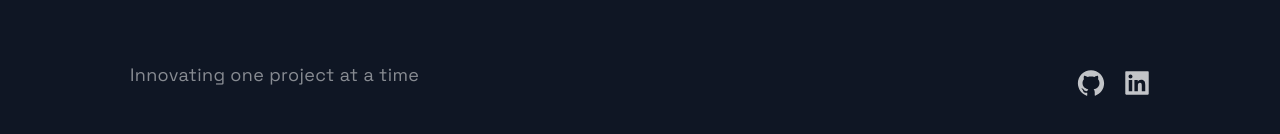
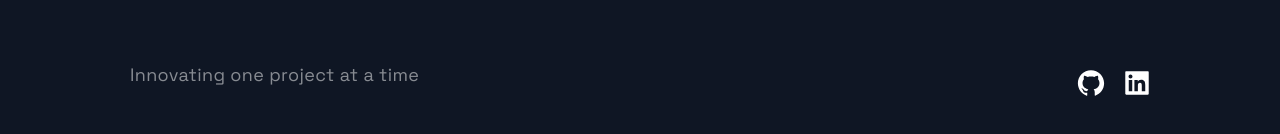
Before and after one commit to IbrahimMourad/NEXTJS-PORTFOLIO, a Next.js app: page / in a window 1280 px wide. Shown: the part 4327-4461 px from the top of the page. Built offline with nearby package versions, Linux system fonts and the light colour scheme.

Commit message:
fix issues in navbar

```diff
--- a/src/components/Footer/Footer.js
+++ b/src/components/Footer/Footer.js
@@ -1,7 +1,6 @@
 import React from 'react';
-import { AiFillGithub, AiFillInstagram, AiFillLinkedin } from 'react-icons/ai';
+import { AiFillGithub, AiFillLinkedin } from 'react-icons/ai';
 
-import { SocialIcons } from '../Header/HeaderStyles';
 import {
   CompanyContainer,
   FooterWrapper,
@@ -12,6 +11,7 @@ import {
   Slogan,
   SocialContainer,
   SocialIconsContainer,
+  SocialIcons,
 } from './FooterStyles';
 
 const Footer = () => {
@@ -34,10 +34,13 @@ const Footer = () => {
           <Slogan>Innovating one project at a time</Slogan>
         </CompanyContainer>
         <SocialContainer>
-          <SocialIcons href="https://github.com/IbrahimMourad">
+          <SocialIcons href="https://github.com/IbrahimMourad" target="_blank">
             <AiFillGithub size="3rem" />
           </SocialIcons>
-          <SocialIcons href="https://www.linkedin.com/in/ibrahimmourad97/">
+          <SocialIcons
+            href="https://www.linkedin.com/in/ibrahimmourad97/"
+            target="_blank"
+          >
             <AiFillLinkedin size="3rem" />
           </SocialIcons>
         </SocialContainer>
--- a/src/components/Footer/FooterStyles.js
+++ b/src/components/Footer/FooterStyles.js
@@ -140,3 +140,15 @@ export const LinkTitle = styled.h4`
     margin-bottom: 8px;
   }
 `;
+export const SocialIcons = styled.a`
+  transition: 0.3s ease;
+  color: white;
+  border-radius: 50px;
+  padding: 8px;
+  &:hover {
+    color: white;
+    background-color: #212d45;
+    transform: scale(1.2);
+    cursor: pointer;
+  }
+`;
--- a/src/components/Header/Header.js
+++ b/src/components/Header/Header.js
@@ -2,17 +2,9 @@ import Link from 'next/link';
 import React from 'react';
 import { AiFillGithub, AiFillLinkedin } from 'react-icons/ai';
 import { DiCssdeck } from 'react-icons/di';
+import { Span, SocialIcons } from './HeaderStyles';
+import { Container, Nav, Navbar } from 'react-bootstrap';
 import 'bootstrap/dist/css/bootstrap.min.css';
-import {
-  // Container,
-  Div1,
-  Div2,
-  Div3,
-  NavLink,
-  SocialIcons,
-  Span,
-} from './HeaderStyles';
-import { Container, Nav, Navbar } from 'react-bootstrap';
 
 const Header = () => {
   const img1 =
@@ -33,12 +25,20 @@ const Header = () => {
           <Span>Portfolio</Span>
         </Navbar.Brand>
         <div className="d-flex d-md-none">
-          <SocialIcons href="https://github.com/IbrahimMourad">
+          <Link href="https://github.com/IbrahimMourad" passHref>
+            <Nav.Link target="_blank" rel="noreferrer">
+              <SocialIcons>
                 <AiFillGithub size={'3rem'} />
               </SocialIcons>
-          <SocialIcons href="https://www.linkedin.com/in/ibrahimmourad97/">
+            </Nav.Link>
+          </Link>
+          <Link href="https://www.linkedin.com/in/ibrahimmourad97/" passHref>
+            <Nav.Link target="_blank" rel="noreferrer">
+              <SocialIcons>
                 <AiFillLinkedin size={'3rem'} />
               </SocialIcons>
+            </Nav.Link>
+          </Link>
           <Navbar.Toggle
             aria-controls="basic-navbar-nav"
             onClick={changeOpacity}
@@ -46,28 +46,39 @@ const Header = () => {
         </div>
         <Navbar.Collapse id="basic-navbar-nav">
           <Nav className="ms-auto align-items-md-center">
-            <Nav.Link href="#projects">Projects</Nav.Link>
-            <Nav.Link href="#tech">Technologies</Nav.Link>
-            <Nav.Link href="#about">About</Nav.Link>
+            <Link href="#projects" passHref>
+              <Nav.Link>Projects</Nav.Link>
+            </Link>
+            <Link href="#tech" passHref>
+              <Nav.Link>Technologies</Nav.Link>
+            </Link>
+            <Link href="#about" passHref>
+              <Nav.Link>About</Nav.Link>
+            </Link>
+            <Link href="https://github.com/IbrahimMourad" passHref>
               <Nav.Link
-              href="https://github.com/IbrahimMourad"
                 className="px-0 d-none d-md-block"
+                target="_blank"
+                rel="noreferrer"
               >
                 <SocialIcons>
                   <AiFillGithub size={'3rem'} />
                 </SocialIcons>
               </Nav.Link>
+            </Link>
+            <Link href="https://www.linkedin.com/in/ibrahimmourad97/" passHref>
               <Nav.Link
-              href="https://github.com/IbrahimMourad"
                 className="px-0 d-none d-md-block"
+                target="_blank"
+                rel="noreferrer"
               >
                 <SocialIcons>
                   <AiFillLinkedin size={'3rem'} />
                 </SocialIcons>
               </Nav.Link>
+            </Link>
           </Nav>
         </Navbar.Collapse>
-        <div className="d-none d-md-flex"></div>
       </Container>
     </Navbar>
   );
--- a/src/pages/_document.js
+++ b/src/pages/_document.js
@@ -1,19 +1,19 @@
-import Document, { Head, Html, Main, NextScript } from 'next/document'
-import { ServerStyleSheet } from 'styled-components'
+import Document, { Head, Html, Main, NextScript } from 'next/document';
+import { ServerStyleSheet } from 'styled-components';
 
 export default class MyDocument extends Document {
   static async getInitialProps(ctx) {
-    const sheet = new ServerStyleSheet()
-    const originalRenderPage = ctx.renderPage
+    const sheet = new ServerStyleSheet();
+    const originalRenderPage = ctx.renderPage;
 
     try {
       ctx.renderPage = () =>
         originalRenderPage({
           enhanceApp: (App) => (props) =>
             sheet.collectStyles(<App {...props} />),
-        })
+        });
 
-      const initialProps = await Document.getInitialProps(ctx)
+      const initialProps = await Document.getInitialProps(ctx);
       return {
         ...initialProps,
         styles: (
@@ -22,20 +22,28 @@ export default class MyDocument extends Document {
             {sheet.getStyleElement()}
           </>
         ),
-      }
+      };
     } finally {
-      sheet.seal()
+      sheet.seal();
     }
   }
   render() {
     return (
-      <Html lang='en-GB'>
+      <Html lang="en-US">
         <Head>
-          <link href="https://fonts.googleapis.com/css2?family=Space+Grotesk:wght@300;400;500;600;700&display=swap" rel="stylesheet"/>
+          <link
+            href="https://fonts.googleapis.com/css2?family=Space+Grotesk:wght@300;400;500;600;700&display=swap"
+            rel="stylesheet"
+          />
         </Head>
         <body>
           <Main />
           <NextScript />
+          <script
+            src="https://cdn.jsdelivr.net/npm/bootstrap@5.0.1/dist/js/bootstrap.min.js"
+            integrity="undefined"
+            crossorigin="anonymous"
+          ></script>
         </body>
       </Html>
     );
```
Lines whose indentation alone changed are shown as unchanged.
